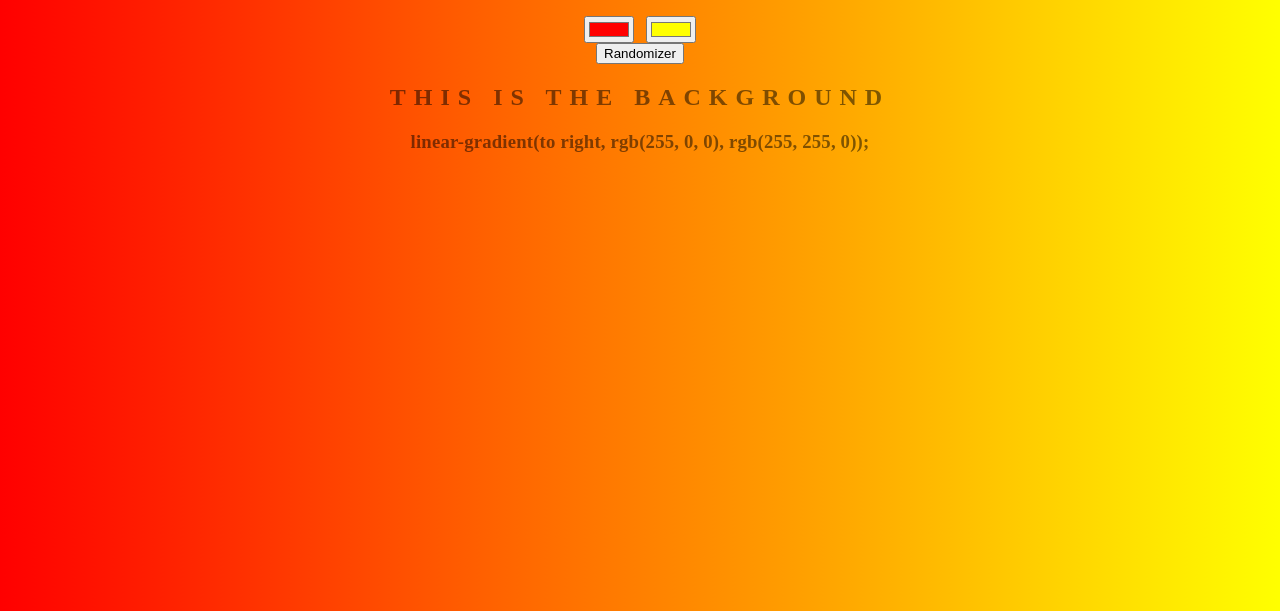
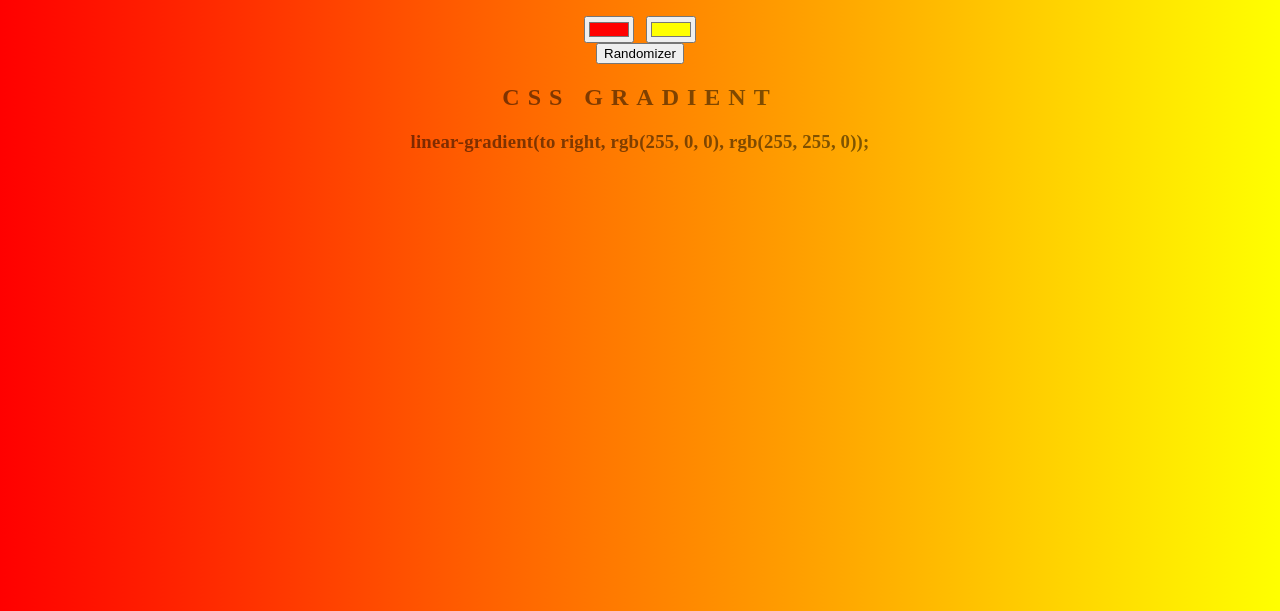
Before and after one commit to Vegitarius/Background-Generator, a plain HTML site: page index.html in a window 1280 px wide. Shown: the part 189-800 px from the top of the page. Drawn offline with Linux system fonts and the light colour scheme.

Commit message:
changed h2

```diff
--- a/index.html
+++ b/index.html
@@ -14,7 +14,7 @@
     <input class="color2" type="color" name="color2" value="#ff0000">
   </div>
   <button>Randomizer</button>
-  <h2>This Is The Background</h2>
+  <h2>CSS Gradient</h2>
 
   <h3></h3>
 
```
